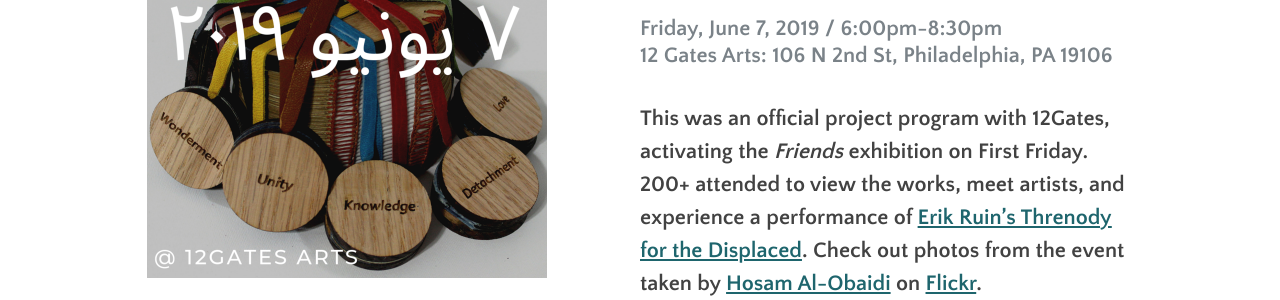
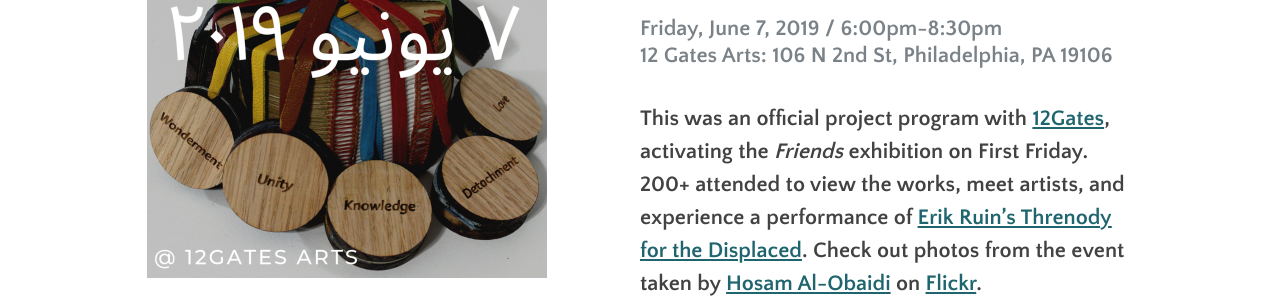
Before and after one commit to swat-ds/fps.swarthmore.edu, a Jekyll site: the page built from _posts/2019-05-27-12gates-arts-first-friday-opening.md, in a window 1280 px wide and 900 px high. Shown: the part 320-620 px from the top of the window. Built offline with Jekyll 4.4.1, drawn with Linux system fonts in a browser that asks for light colours; part of the change alters nothing that is shown.

```diff
--- a/_posts/2019-05-27-12gates-arts-first-friday-opening.md
+++ b/_posts/2019-05-27-12gates-arts-first-friday-opening.md
@@ -15,7 +15,7 @@ event_date: 'Friday, June 7, 2019 / 6:00pm-8:30pm'
 event_location: '12 Gates Arts: 106 N 2nd St, Philadelphia, PA 19106'
 event_date_ar: 'يوم  الحمعة ٧ يونيو ٢٠١٩: من ٦ مساء إلى ٨:٣٠ مساء'
 ---
-**This was an official project program with 12Gates, activating the _Friends_ exhibition on First Friday. 200+ attended to view the works, meet artists, and experience a performance of [Erik Ruin's Threnody for the Displaced](http://fps.swarthmore.edu/threnody/). Check out photos from the event taken by [Hosam Al-Obaidi](https://www.facebook.com/Say-Cheese-106758220748744/) on [Flickr](https://www.flickr.com/gp/154354320@N05/KoG8N7).**
+**This was an official project program with [12Gates](http://www.twelvegatesarts.org/), activating the _Friends_ exhibition on First Friday. 200+ attended to view the works, meet artists, and experience a performance of [Erik Ruin's Threnody for the Displaced](http://fps.swarthmore.edu/threnody/). Check out photos from the event taken by [Hosam Al-Obaidi](https://www.facebook.com/Say-Cheese-106758220748744/) on [Flickr](https://www.flickr.com/gp/154354320@N05/KoG8N7).**
 
 
 <hr/>
```
